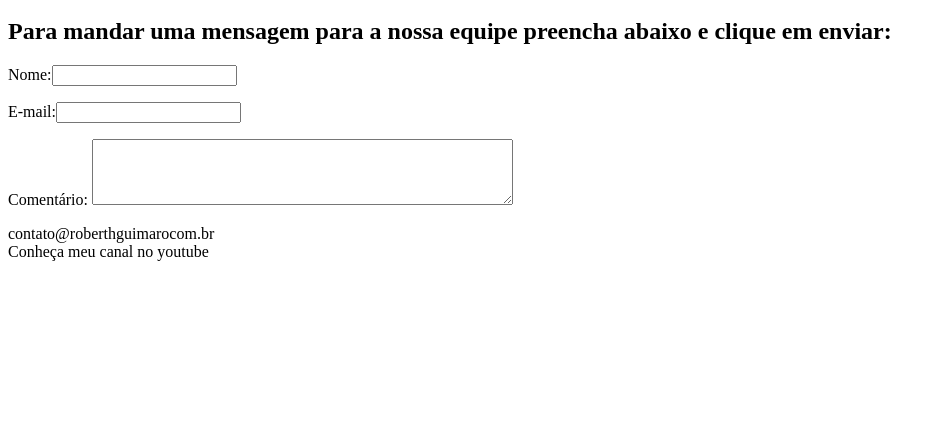
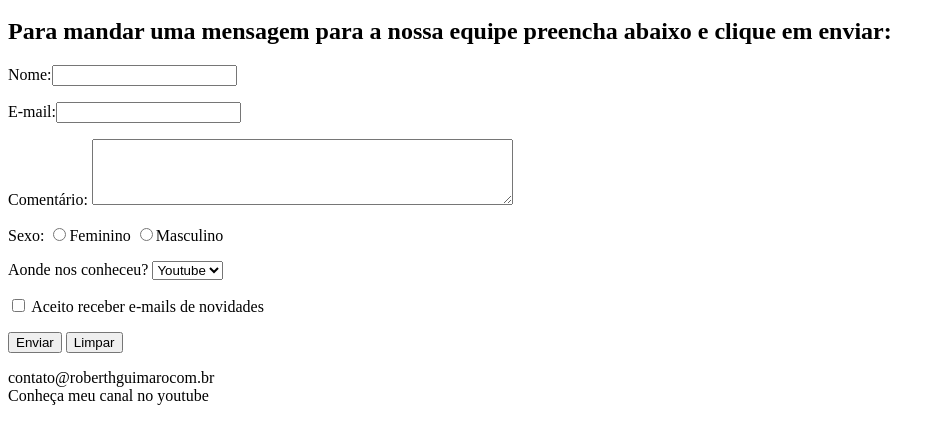
Before and after one commit to RoberthGuimaro/Devaria-HTML, a plain HTML site: page faleconosco.html in a window 1280 px wide. Shown: the part 136-580 px from the top of the page, without its empty margins (0-945 px from the left). Drawn offline with Linux system fonts and the light colour scheme.

Commit message:
Finalizado_formulario_Fale_conosco

```diff
--- a/faleconosco.html
+++ b/faleconosco.html
@@ -24,14 +24,36 @@
         <section>
             <form action="index.html">
                 <p>
-                    <label>Nome:</label><input type="text" name="Nome" />
+                    <label>Nome:</label><input type="text" name="Nome" maxlength="50" />
                 </p>
                 <p>
-                    <label>E-mail:</label><input type="text" name="Email"/>
+                    <label>E-mail:</label><input type="text" name="Email" maxlength="170"/>
                 </p>
                 <p>
                     <label>Comentário:</label>
                     <textarea name="Comentario" rows="4" cols="50"></textarea>
+                </p>
+                <p>
+                <label>Sexo:</label>
+                <input type="radio" name="Sexo"/><label>Feminino</label>
+                <input type="radio" name="Sexo"/><label>Masculino</label>
+                </p>
+                <p>
+                    <label>Aonde nos conheceu?</label>
+                    <select name="Conheceu">
+                        <option selected>Youtube</option>
+                        <option>Amigos</option>
+                        <option>Google</option>
+                        <option>Outros</option>
+                    </select>
+                </p>
+                <p>
+                    <input type="checkbox" name="Novidades" value="Aceite"/>
+                    <label>Aceito receber e-mails de novidades</label>
+                </p>
+                <p>
+                    <input type="submit" name="Enviar" value="Enviar"/>
+                    <input type="reset" name="Limpar" value="Limpar"/>
                 </p>
             </form>
         </section>
```
